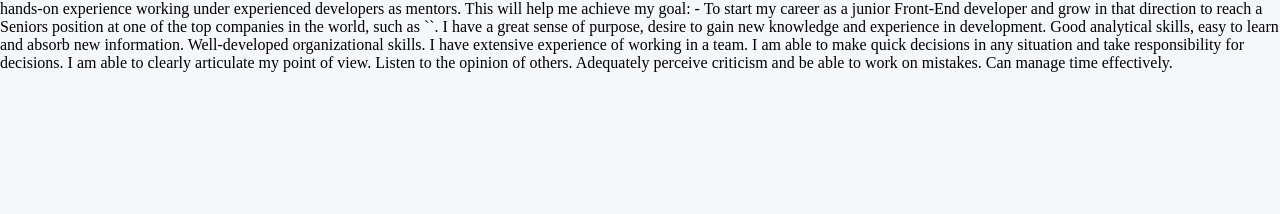
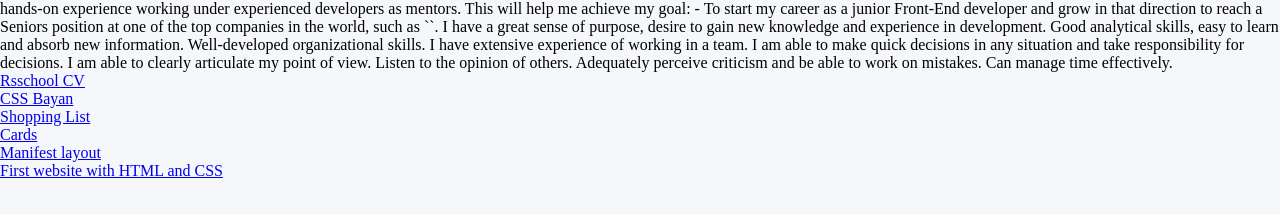
Before and after one commit to Wokinderech69/rsschool-cv, a plain HTML site: page index.html in a window 1280 px wide. Shown: the part 604-818 px from the top of the page. Drawn offline with Linux system fonts and the light colour scheme.

Commit message:
feat: add projects-contant

```diff
--- a/index.html
+++ b/index.html
@@ -77,14 +77,38 @@
 						Can manage time effectively.
 				</p>
 			</div>
-			<div class="me-container__projects">
-				<ol>
-					<li><a href="/"></a></li>
-					<li><a href="/"></a></li>
-					<li><a href="/"></a></li>
-					<li><a href="/"></a></li>
-					<li><a href="/"></a></li>
-					<li><a href="/"></a></li>
+			<div class="projects-contant">
+				<ol class="projects-contant__list">
+					<li class="projects-contant__item">
+						<a href="https://wokinderech69.github.io/rsschool-cv/cv">
+							Rsschool CV
+						</a>
+					</li>
+					<li class="projects-contant__item">
+						<a href="https://github.com/wokinderech69/cssBayan/pull/1">
+							CSS Bayan
+						</a>
+					</li>
+					<li class="projects-contant__item">
+						<a href="https://kostiantyn-cherednikov.netlify.app/lesson_7/index.html">
+							Shopping List
+						</a>
+					</li>
+					<li class="projects-contant__item">
+						<a href="https://kostiantyn-cherednikov.netlify.app/cards/index.html">
+							Cards
+						</a>
+					</li>
+					<li class="projects-contant__item">
+						<a href="https://kostiantyn-cherednikov.netlify.app/lesson_12/index.html">
+							Manifest layout
+						</a>
+					</li>
+					<li class="projects-contant__item">
+						<a href="https://kostiantyn-cherednikov.netlify.app/lesson_13/index.html">
+							First website with HTML and CSS
+						</a>
+					</li>
 				</ol>
 			</div>
 			<div class="me-container__education">
```
